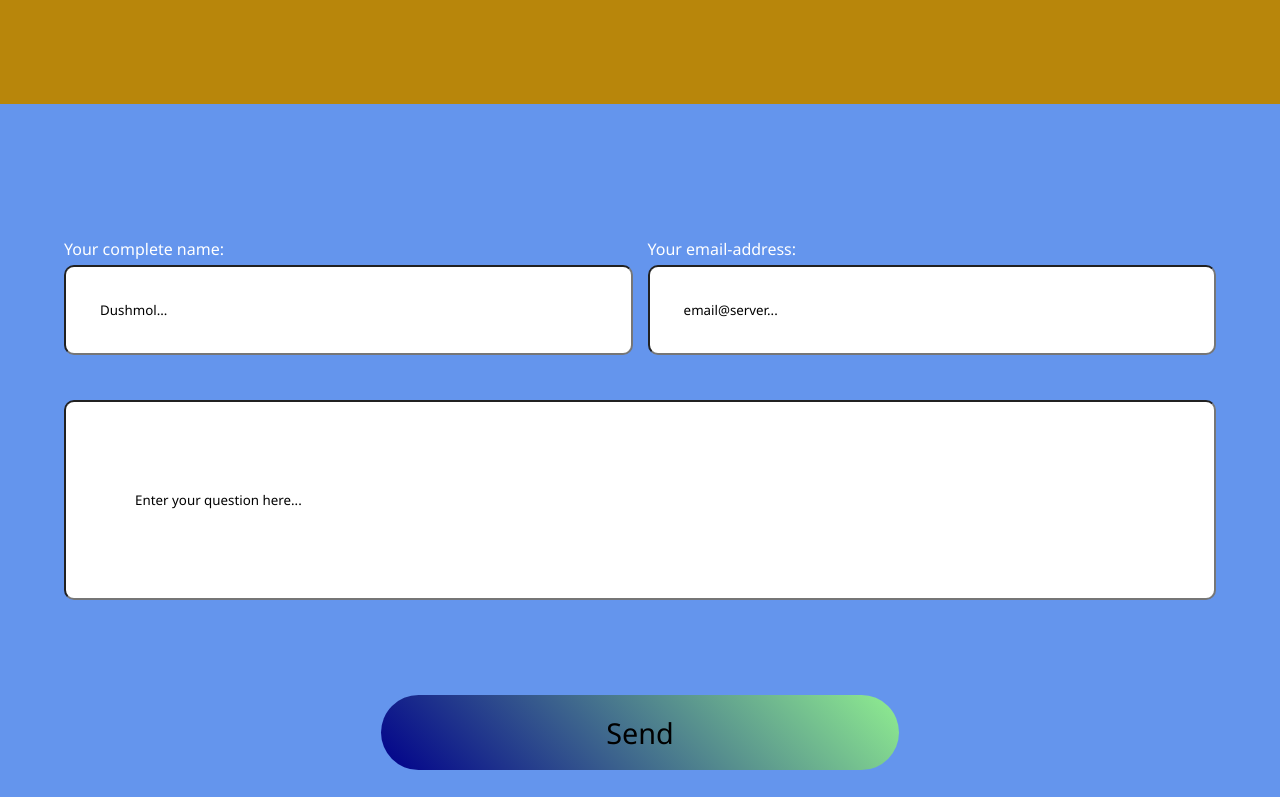
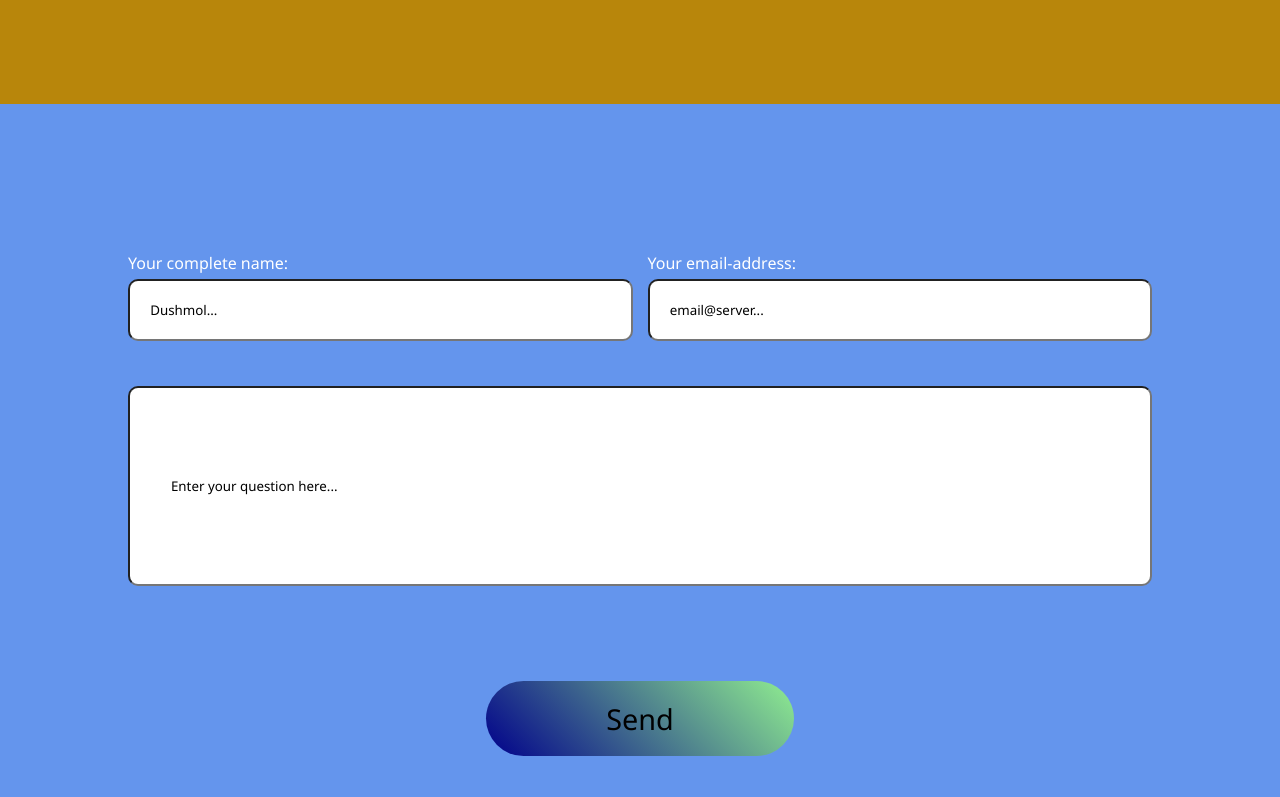
Before and after one commit to AlphaCharlieFoxtrot/portfolio-scndtry, a plain HTML site: page index.html in a window 1280 px wide. Shown: the part 1576-2373 px from the top of the page. Drawn offline with Linux system fonts and the light colour scheme.

Commit message:
i hope it was the last adjustement

```diff
--- a/styles.css
+++ b/styles.css
@@ -481,6 +481,9 @@ footer nav{
 }
 
 @media (min-width:1024px) {
+    .section-about{
+        gap: 40px;
+    }
     .me{
         flex-direction: row;
         align-items: center;
@@ -489,10 +492,16 @@ footer nav{
         width: 40%;
     }
     /*contact*/
+    .contact form{
+        width: 80%;
+    }
     form .identify-you{
         flex-direction: row;
     }
     #address_mail, #name, #text-area{
-        padding: 6%;
+        padding: 4%;
+    }
+    #submit{
+        width: 30%;
     }
 }
```
